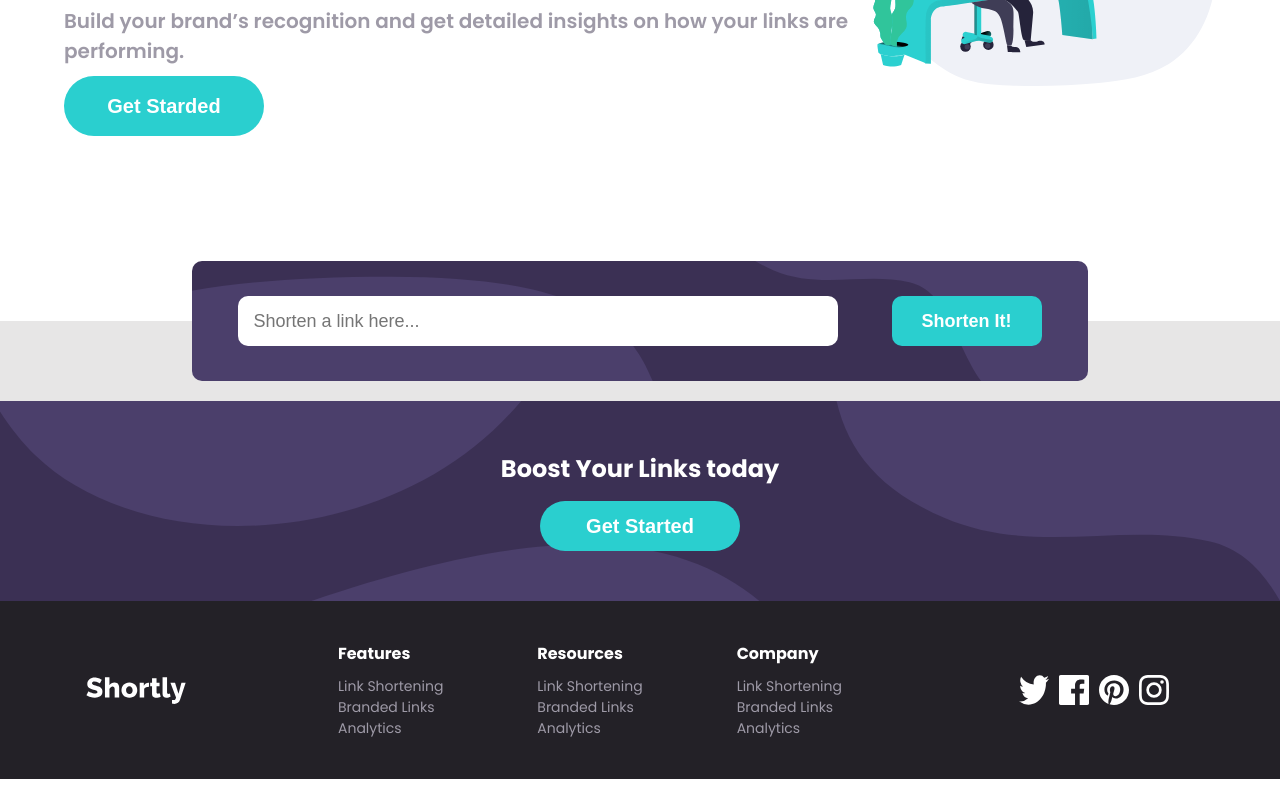
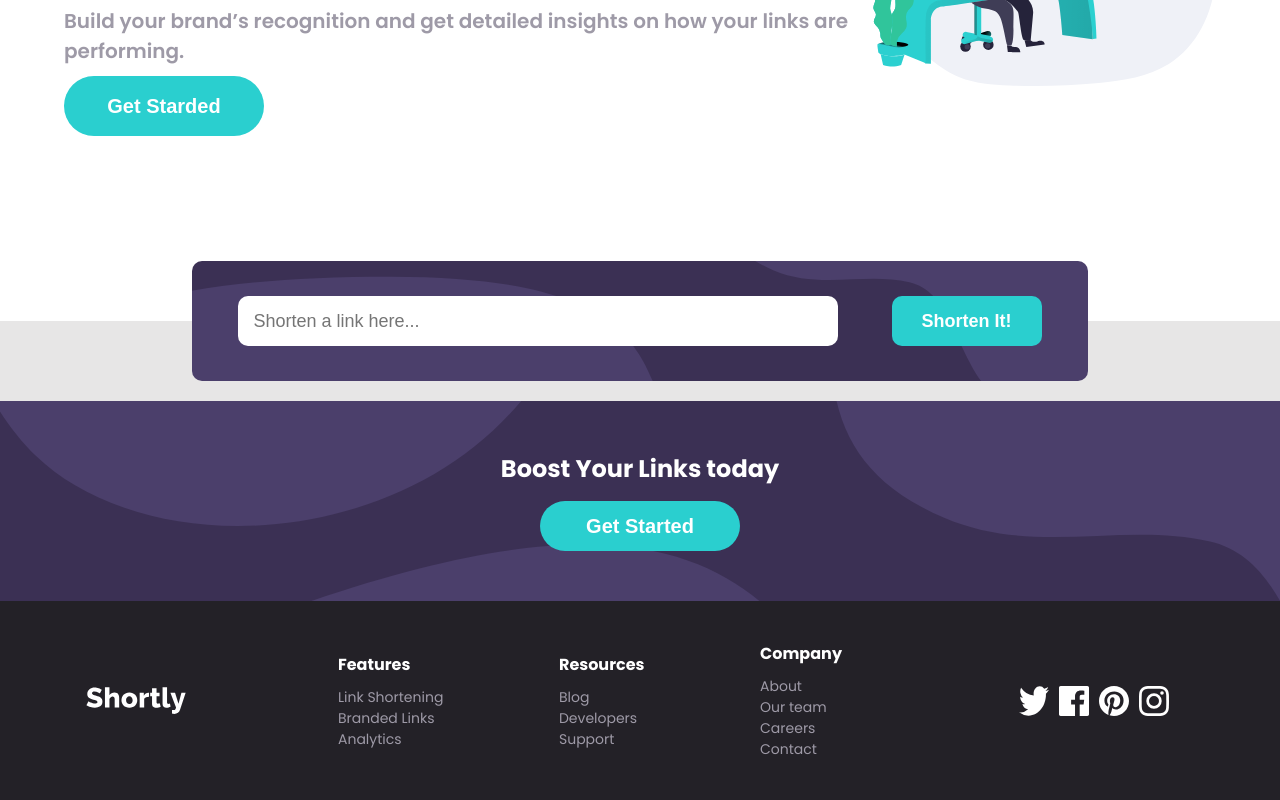
Before and after one commit to EduardoVieirat/url-shortening-froentMentor, a Next.js app: page / in a window 1280 px wide. Shown: the part 379-1179 px from the top of the page. Before the commit the page ends 1158 px from the top, so only its background shows below. Built offline with nearby package versions, Linux system fonts and the light colour scheme.

Commit message:
fix: fixing the content

```diff
--- a/src/components/footerBar/index.js
+++ b/src/components/footerBar/index.js
@@ -30,17 +30,18 @@ export default function FooterBar() {
         <div>
           <h4>Resources</h4>
           <ul>
-            <li>Link Shortening</li>
-            <li>Branded Links</li>
-            <li>Analytics</li>
+            <li>Blog</li>
+            <li>Developers</li>
+            <li>Support</li>
           </ul>
         </div>
         <div>
           <h4>Company</h4>
           <ul>
-            <li>Link Shortening</li>
-            <li>Branded Links</li>
-            <li>Analytics</li>
+            <li>About</li>
+            <li>Our team</li>
+            <li>Careers</li>
+            <li>Contact</li>
           </ul>
         </div>
       </section>
```
